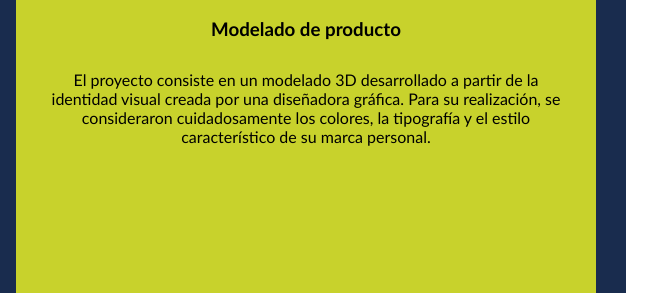
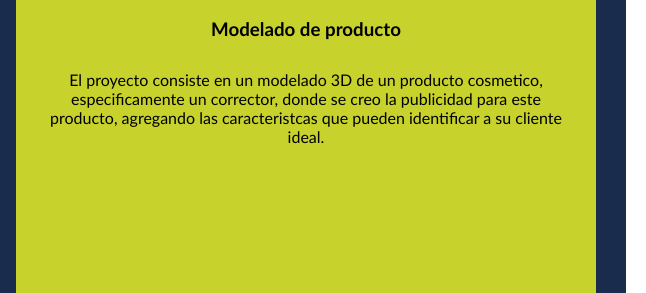
Before and after one commit to Cebans/JulianPort, a plain HTML site: page Index.html in a window 1280 px wide. Shown: the part 2158-2451 px from the top of the page, 634-1280 px from the left. Drawn offline with Linux system fonts and the light colour scheme.

Commit message:
Update Index.html

```diff
--- a/Index.html
+++ b/Index.html
@@ -133,7 +133,7 @@
                     <source src="Vid/Video Loreal.mp4" type="video/mp4">
                 </video>
                 <h3>Modelado de producto</h3>
-                <p style="text-align: center;margin: 30px;">El proyecto consiste en un modelado 3D desarrollado a partir de la identidad visual creada por una diseñadora gráfica. Para su realización, se consideraron cuidadosamente los colores, la tipografía y el estilo característico de su marca personal.</p>
+                <p style="text-align: center;margin: 30px;">El proyecto consiste en un modelado 3D de un producto cosmetico, especificamente un corrector, donde se creo la publicidad para este producto, agregando las caracteristcas que pueden identificar a su cliente ideal.</p>
             </div>
         </div>
     </section>
```
